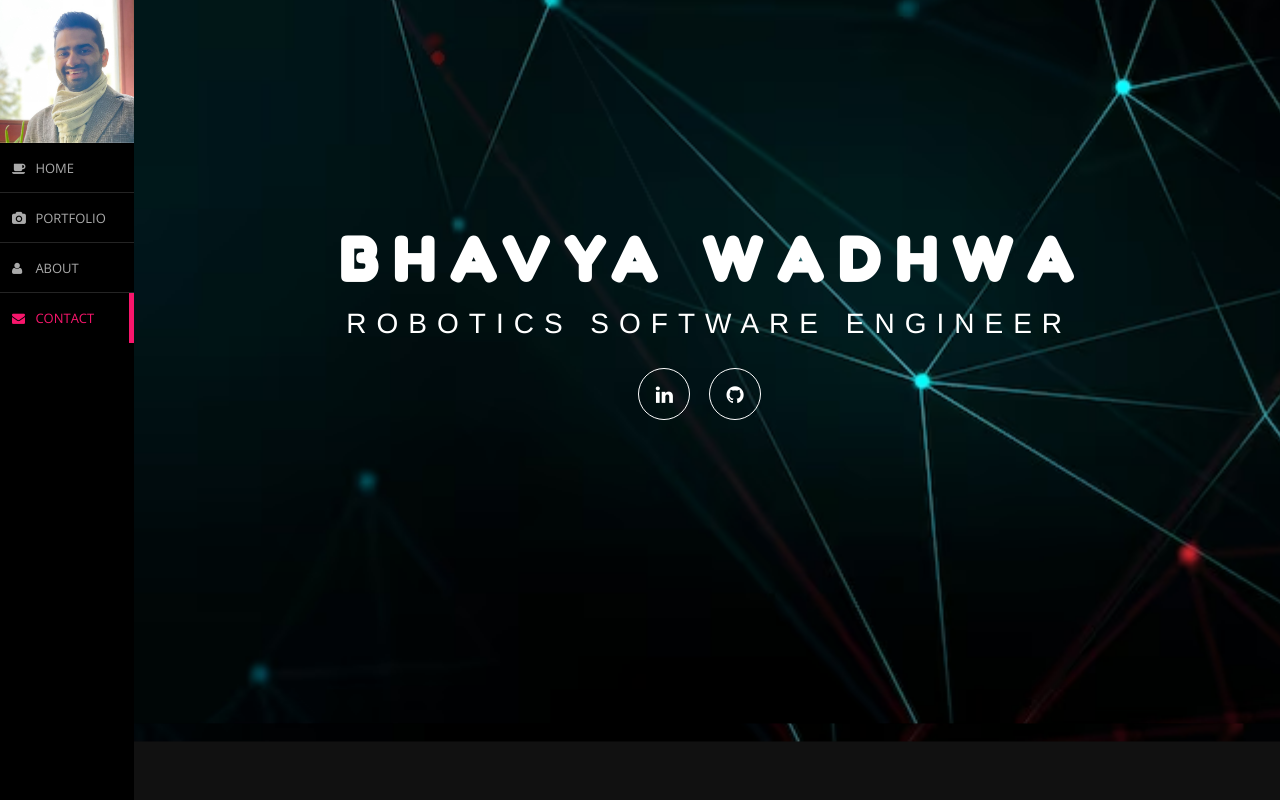
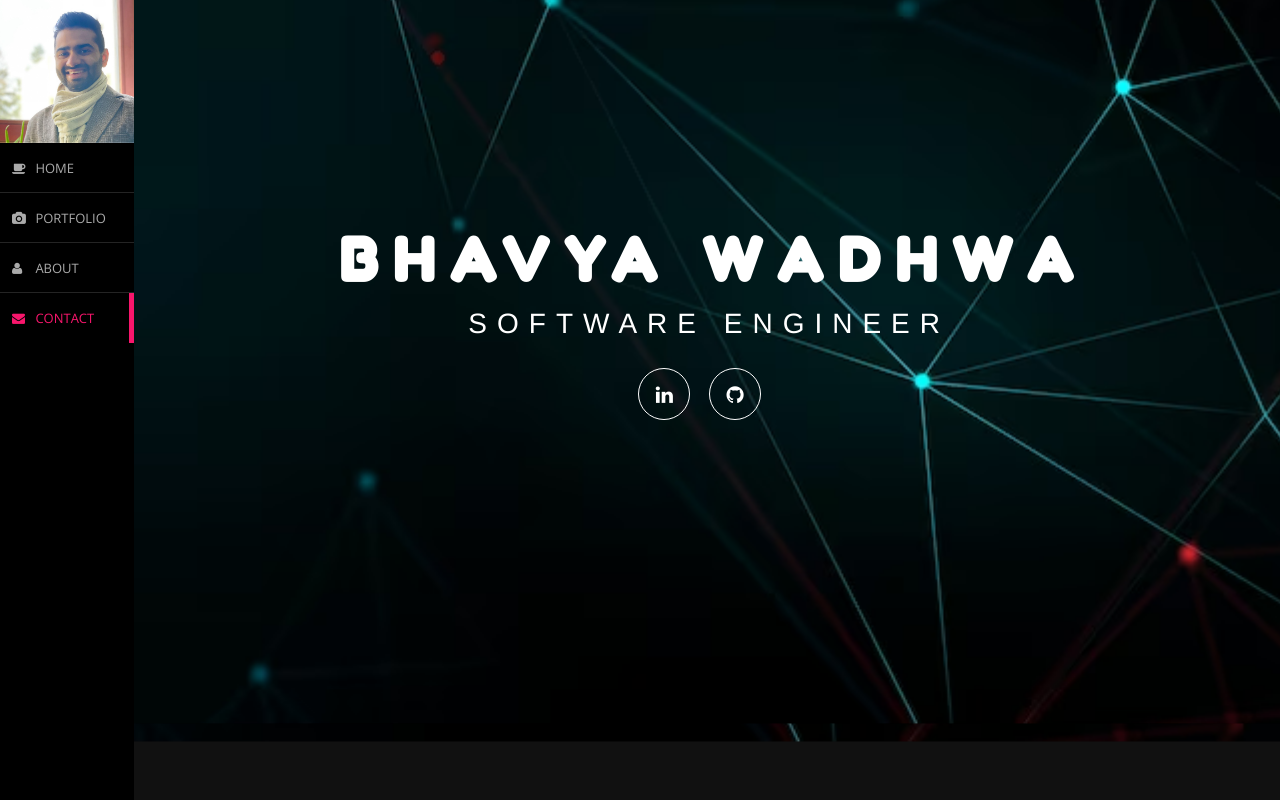
Before and after one commit to bhavyawadhwa856/bhavyawadhwa856.github.io, a plain HTML site: page index.html in a window 1280 px wide. Shown: the top 800 px of the page. Drawn offline with nearby package versions, Linux system fonts and the light colour scheme.

Commit message:
new role updated

```diff
--- a/index.html
+++ b/index.html
@@ -74,7 +74,7 @@
       <div class="main-masthead">
         <div class="container masthead-container text-center">
           <h1 class="intro-text">Bhavya Wadhwa</h1>
-          <h2 class="intro-secondary">Robotics Software Engineer</h2>
+          <h2 class="intro-secondary">Software Engineer</h2>
           <!-- <h2 class="intro-secondary">MS in Space Engineering</h2>
           <h2 class="intro-secondary">
             BS in Mechanical & Automation Engineering
```
